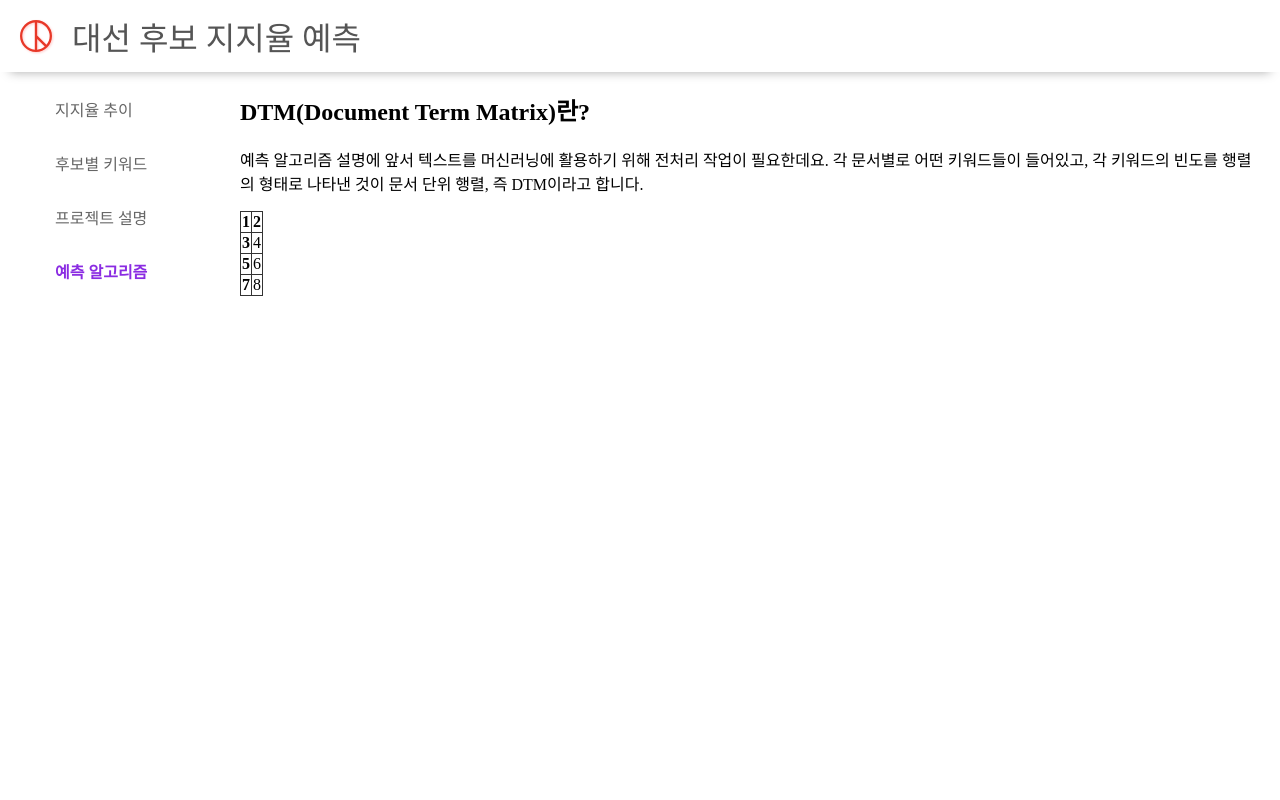
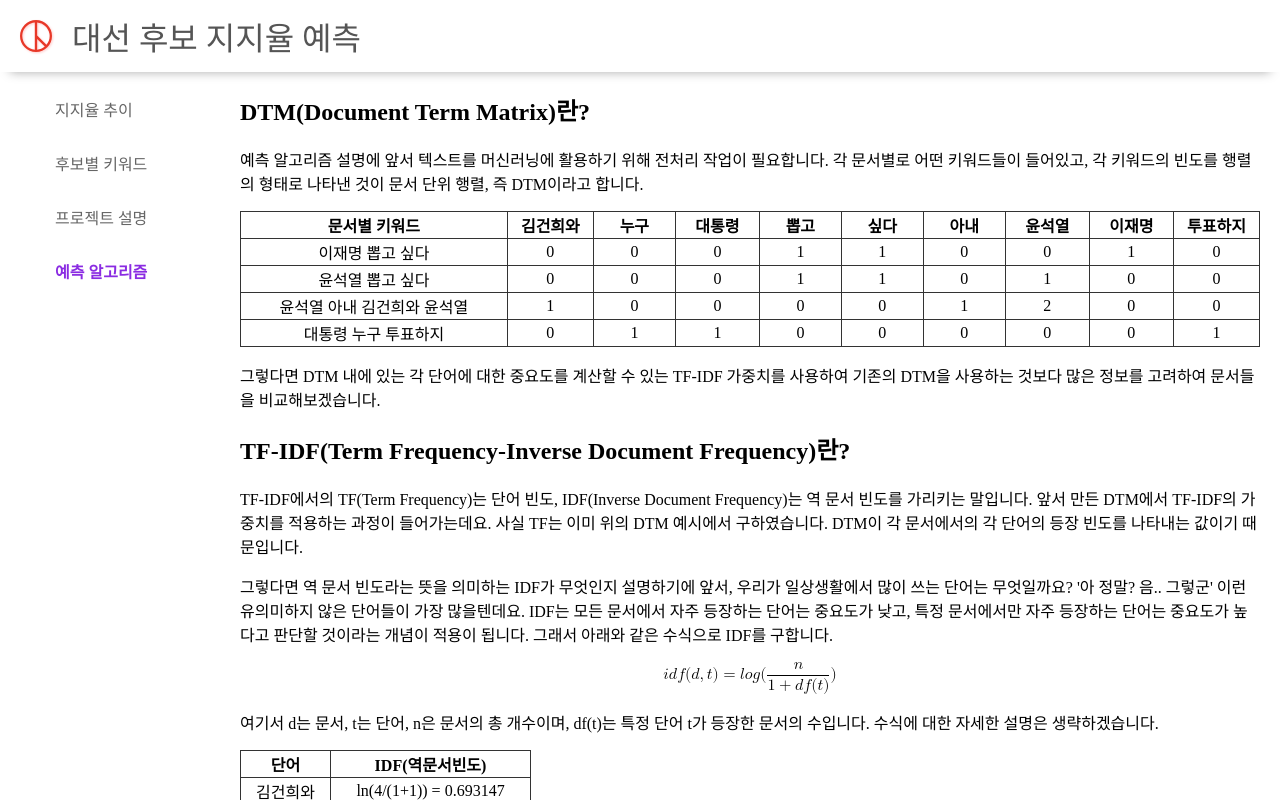
Before and after one commit to President2022/React-President2022, a React (Create React App) app: page /algorithm in a window 1280 px wide. Built offline with nearby package versions, Linux system fonts and the light colour scheme; a web font is replaced by a local one.

Commit message:
Add DTM & TF-IDF description

```diff
--- a/src/components/shared/Menu.module.css
+++ b/src/components/shared/Menu.module.css
@@ -35,6 +35,7 @@
   .menu {
     width: 100%;
     height: 90px;
+    padding: 5px 0 0 0;
     text-align: center;
     display: grid;
     grid-template-columns: 1fr 1fr;
--- a/src/pages/About.js
+++ b/src/pages/About.js
@@ -5,15 +5,14 @@ import VerticalImage from "../asset/image/verticalAbout.PNG";
 function About() {
   return (
     <Layout activeMenu="about">
-      <div>
       <h2>빅데이터로 살펴본 대선후보 지지율은?</h2>
       <h4>배경</h4>
       <p>여러분들은 여론조사 전화를 받아보신 적이 있으신가요? </p>
       <p>
         이 프로젝트를 진행하게 된 이유는 '과연 대부분의 사람들이 길고 긴
         여론조사 전화를 끝까지 할까?'라는 의문에서 시작되었습니다. 여론조사는
-          대부분 전화조사로 이루어진다고 하는데요. 요즘은 본인의 후보 지지를
-          그런 조사기관에 보다는
+        대부분 전화조사로 이루어진다고 하는데요. 요즘은 본인의 후보 지지를 그런
+        조사기관에 보다는
         <b> 유튜브나 뉴스 기사 댓글, SNS</b>와 같은 곳에서 표출하고는 합니다.
       </p>
       <p>그중에서도 SNS로 살펴본 대선 후보들에 대한 민심은 어떨까요?</p>
@@ -40,7 +39,6 @@ function About() {
         지지자에 대한 텍스트를 추출하였습니다. 그리고 트위터별로 어떤 후보자를
         지지하는 지 예측을 시도하여 대선 후보 지지율을 예측해보았습니다.
       </p>
-      </div>
     </Layout>
   );
 }
--- a/src/pages/Algorithm.js
+++ b/src/pages/Algorithm.js
@@ -1,36 +1,256 @@
 import Layout from "../components/shared/Layout";
-import styles from "./Algorithm.module.css";
+import "./Algorithm.module.css";
+
 function Algorithm() {
   return (
     <Layout activeMenu="algorithm">
       <h2>DTM(Document Term Matrix)란? </h2>
       <p>
         예측 알고리즘 설명에 앞서 텍스트를 머신러닝에 활용하기 위해 전처리
-        작업이 필요한데요. 각 문서별로 어떤 키워드들이 들어있고, 각 키워드의
+        작업이 필요합니다. 각 문서별로 어떤 키워드들이 들어있고, 각 키워드의
         빈도를 행렬의 형태로 나타낸 것이 문서 단위 행렬, 즉 DTM이라고 합니다.
       </p>
       <table border="1">
         <thead>
           <tr>
-            <th>1</th>
-            <th>2</th>
+            <th style={{ width: "300px" }}>문서별 키워드</th>
+            <th>김건희와</th>
+            <th>누구</th>
+            <th>대통령</th>
+            <th>뽑고</th>
+            <th>싶다</th>
+            <th>아내</th>
+            <th>윤석열</th>
+            <th>이재명</th>
+            <th>투표하지</th>
           </tr>
         </thead>
         <tbody>
           <tr>
-            <th>3</th>
-            <td>4</td>
+            <td>이재명 뽑고 싶다</td>
+            <td>0</td>
+            <td>0</td>
+            <td>0</td>
+            <td>1</td>
+            <td>1</td>
+            <td>0</td>
+            <td>0</td>
+            <td>1</td>
+            <td>0</td>
           </tr>
           <tr>
-            <th>5</th>
-            <td>6</td>
+            <td>윤석열 뽑고 싶다</td>
+            <td>0</td>
+            <td>0</td>
+            <td>0</td>
+            <td>1</td>
+            <td>1</td>
+            <td>0</td>
+            <td>1</td>
+            <td>0</td>
+            <td>0</td>
           </tr>
           <tr>
-            <th>7</th>
-            <td>8</td>
+            <td>윤석열 아내 김건희와 윤석열</td>
+            <td>1</td>
+            <td>0</td>
+            <td>0</td>
+            <td>0</td>
+            <td>0</td>
+            <td>1</td>
+            <td>2</td>
+            <td>0</td>
+            <td>0</td>
+          </tr>
+          <tr>
+            <td>대통령 누구 투표하지</td>
+            <td>0</td>
+            <td>1</td>
+            <td>1</td>
+            <td>0</td>
+            <td>0</td>
+            <td>0</td>
+            <td>0</td>
+            <td>0</td>
+            <td>1</td>
           </tr>
         </tbody>
       </table>
+      <p>
+        그렇다면 DTM 내에 있는 각 단어에 대한 중요도를 계산할 수 있는 TF-IDF
+        가중치를 사용하여 기존의 DTM을 사용하는 것보다 많은 정보를 고려하여
+        문서들을 비교해보겠습니다.
+      </p>
+      <h2>TF-IDF(Term Frequency-Inverse Document Frequency)란?</h2>
+      <p>
+        TF-IDF에서의 TF(Term Frequency)는 단어 빈도, IDF(Inverse Document
+        Frequency)는 역 문서 빈도를 가리키는 말입니다. 앞서 만든 DTM에서
+        TF-IDF의 가중치를 적용하는 과정이 들어가는데요. 사실 TF는 이미 위의 DTM
+        예시에서 구하였습니다. DTM이 각 문서에서의 각 단어의 등장 빈도를
+        나타내는 값이기 때문입니다.
+      </p>
+      <p>
+        그렇다면 역 문서 빈도라는 뜻을 의미하는 IDF가 무엇인지 설명하기에 앞서,
+        우리가 일상생활에서 많이 쓰는 단어는 무엇일까요? '아 정말? 음.. 그렇군'
+        이런 유의미하지 않은 단어들이 가장 많을텐데요. IDF는 모든 문서에서 자주
+        등장하는 단어는 중요도가 낮고, 특정 문서에서만 자주 등장하는 단어는
+        중요도가 높다고 판단할 것이라는 개념이 적용이 됩니다. 그래서 아래와 같은
+        수식으로 IDF를 구합니다.
+      </p>
+      <math xmlns="http://www.w3.org/1998/Math/MathML" display="block">
+        <mi>i</mi>
+        <mi>d</mi>
+        <mi>f</mi>
+        <mo stretchy="false">(</mo>
+        <mi>d</mi>
+        <mo>,</mo>
+        <mi>t</mi>
+        <mo stretchy="false">)</mo>
+        <mo>=</mo>
+        <mi>l</mi>
+        <mi>o</mi>
+        <mi>g</mi>
+        <mo stretchy="false">(</mo>
+        <mfrac>
+          <mi>n</mi>
+          <mrow>
+            <mn>1</mn>
+            <mo>+</mo>
+            <mi>d</mi>
+            <mi>f</mi>
+            <mo stretchy="false">(</mo>
+            <mi>t</mi>
+            <mo stretchy="false">)</mo>
+          </mrow>
+        </mfrac>
+        <mo stretchy="false">)</mo>
+      </math>
+      <p>
+        여기서 d는 문서, t는 단어, n은 문서의 총 개수이며, df(t)는 특정 단어 t가
+        등장한 문서의 수입니다. 수식에 대한 자세한 설명은 생략하겠습니다.
+      </p>
+      <table border="1">
+        <thead>
+          <tr>
+            <th>단어</th>
+            <th style={{ width: "200px" }}>IDF(역문서빈도)</th>
+          </tr>
+        </thead>
+        <tbody>
+          <tr>
+            <td>김건희와</td>
+            <td>ln(4/(1+1)) = 0.693147</td>
+          </tr>
+          <tr>
+            <td>누구</td>
+            <td>ln(4/(1+1)) = 0.693147</td>
+          </tr>
+          <tr>
+            <td>대통령</td>
+            <td>ln(4/(1+1)) = 0.693147</td>
+          </tr>
+          <tr>
+            <td>뽑고</td>
+            <td>ln(4/(1+1)) = 0.693147</td>
+          </tr>
+          <tr>
+            <td>싶다</td>
+            <td>ln(4/(1+1)) = 0.693147</td>
+          </tr>
+          <tr>
+            <td>아내</td>
+            <td>ln(4/(1+1)) = 0.693147</td>
+          </tr>
+          <tr>
+            <td>윤석열</td>
+            <td>ln(4/(2+1)) = 0.287682</td>
+          </tr>
+          <tr>
+            <td>이재명</td>
+            <td>ln(4/(1+1)) = 0.693147</td>
+          </tr>
+          <tr>
+            <td>투표하지</td>
+            <td>ln(4/(1+1)) = 0.693147</td>
+          </tr>
+        </tbody>
+      </table>
+      <p>
+        TF와 IDF를 모두 구했으니 이제 TF-IDF를 계산할 수 있습니다. 각 단어의
+        TF는 DTM에서의 각 단어의 값과 같으므로, 앞서 사용한 DTM에서 단어 별로
+        위의 IDF값을 곱해주면 TF-IDF 값을 얻을 수 있습니다.
+      </p>
+      <table border="1">
+        <thead>
+          <tr>
+            <th style={{ width: "300px" }}>문서별 키워드</th>
+            <th>김건희와</th>
+            <th>누구</th>
+            <th>대통령</th>
+            <th>뽑고</th>
+            <th>싶다</th>
+            <th>아내</th>
+            <th>윤석열</th>
+            <th>이재명</th>
+            <th>투표하지</th>
+          </tr>
+        </thead>
+        <tbody>
+          <tr>
+            <td>이재명 뽑고 싶다</td>
+            <td>0</td>
+            <td>0</td>
+            <td>0</td>
+            <td>0.693147</td>
+            <td>0.693147</td>
+            <td>0</td>
+            <td>0</td>
+            <td>0.693147</td>
+            <td>0</td>
+          </tr>
+          <tr>
+            <td>윤석열 뽑고 싶다</td>
+            <td>0</td>
+            <td>0</td>
+            <td>0</td>
+            <td>0.693147</td>
+            <td>0.693147</td>
+            <td>0</td>
+            <td>0.287682</td>
+            <td>0</td>
+            <td>0</td>
+          </tr>
+          <tr>
+            <td>윤석열 아내 김건희와 윤석열</td>
+            <td>0.693147</td>
+            <td>0</td>
+            <td>0</td>
+            <td>0</td>
+            <td>0</td>
+            <td>0.693147</td>
+            <td>0.575364</td>
+            <td>0</td>
+            <td>0</td>
+          </tr>
+          <tr>
+            <td>대통령 누구 투표하지</td>
+            <td>0</td>
+            <td>0.693147</td>
+            <td>0.693147</td>
+            <td>0</td>
+            <td>0</td>
+            <td>0</td>
+            <td>0</td>
+            <td>0</td>
+            <td>0.693147</td>
+          </tr>
+        </tbody>
+      </table>
+      <p>
+        위와 같은 방법으로 디시인사이드에서 각 후보별 지지자 텍스트 데이터로
+        TF-IDF 행렬을 만들고 머신러닝 모델을 학습시킬 준비를 하였습니다.
+      </p>
+      <h2>Naive Bayes란?</h2>
     </Layout>
   );
 }
--- a/src/pages/Algorithm.module.css
+++ b/src/pages/Algorithm.module.css
@@ -5,4 +5,7 @@ table {
 th,
 td {
   border: 1px solid #333;
+  width: 90px;
+  text-align: center;
+  word-break: keep-all;
 }
--- a/src/pages/Graph.js
+++ b/src/pages/Graph.js
@@ -233,8 +233,9 @@ function Graph() {
   // console.log(dateArray);
   return (
     <Layout activeMenu="graph">
-      <h2>Graph</h2>
+      <h2>트위터와 커뮤니티 데이터로 살펴본 이재명 vs 윤석열</h2>
       <Chart />
+      <p>2022년 3월 1일 ~ 3월 8일 기준 예측 지지율입니다.</p>
     </Layout>
   );
 }
--- a/src/pages/Keyword.js
+++ b/src/pages/Keyword.js
@@ -69,6 +69,7 @@ function Keyword() {
           key={index}
         />
       ))}
+      <span style={{ color: "#777" }}>안철수 사퇴 이전 2022.2.27 기준</span>
       <Suspense fallback={<Loading />}>
         {candidate === "전체" ? (
           <div>
--- a/src/pages/Keyword.module.css
+++ b/src/pages/Keyword.module.css
@@ -7,6 +7,10 @@ button {
   color: blueviolet;
   background-color: #fff;
   cursor: pointer;
+}
+button:hover {
+  border: 1px solid purple;
+  color: purple;
 }
 .focused {
   background-color: blueviolet;
```
Lines whose indentation alone changed are shown as unchanged.
